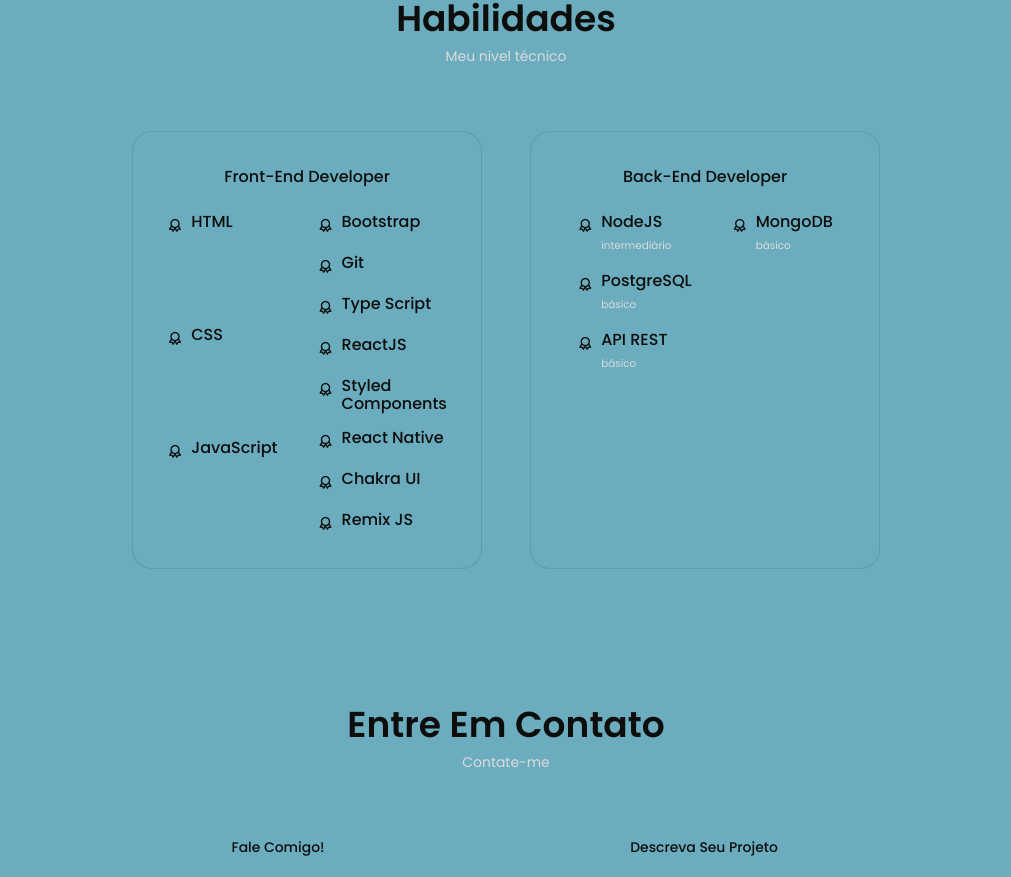
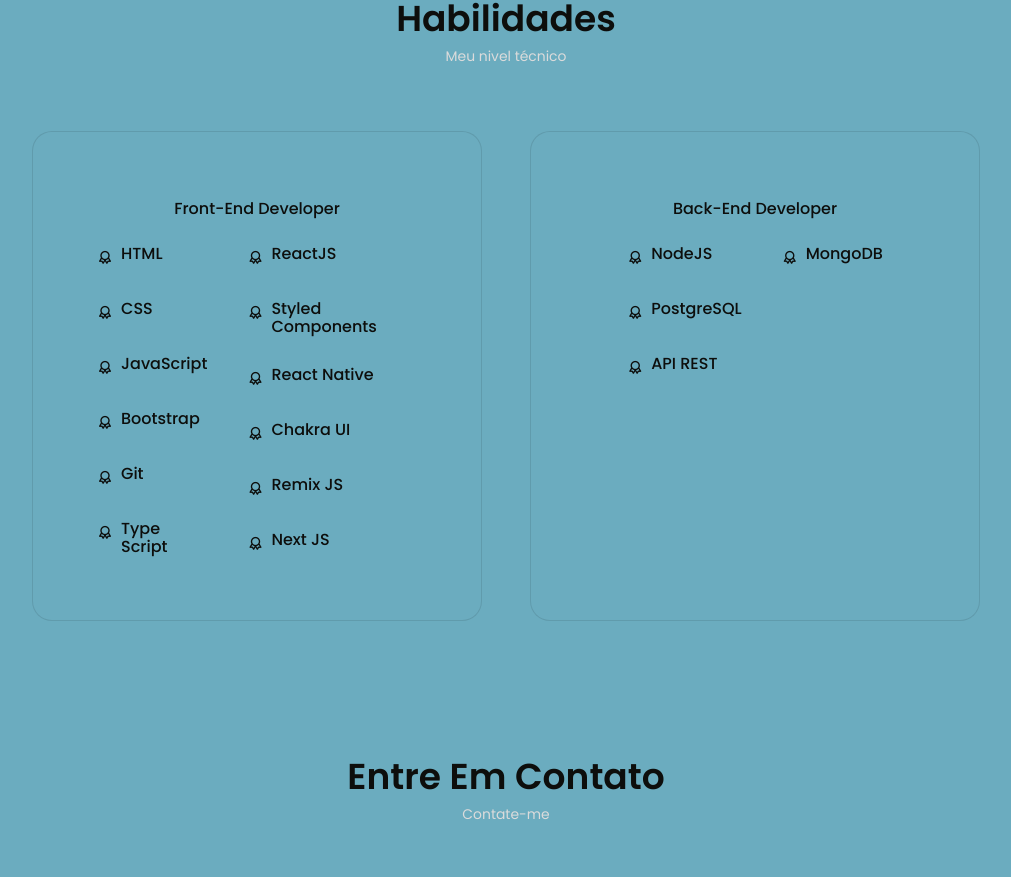
Before and after one commit to thayDeveloper/portfolio, a React (Vite) app: page / in a window 1280 px wide. Shown: the part 1570-2447 px from the top of the page, without its empty margins (134-1145 px from the left). Built offline with nearby package versions, Linux system fonts and the light colour scheme.

Commit message:
update styles skills page

```diff
--- a/src/components/skills/BackEnd.jsx
+++ b/src/components/skills/BackEnd.jsx
@@ -10,7 +10,6 @@
             <i class="uil uil-award"></i>
             <div>
               <h3 className="skills__name">NodeJS</h3>
-              <span className="skills__level">intermediário</span>
             </div>
           </div>
 
@@ -18,7 +17,6 @@
             <i class="uil uil-award"></i>
             <div>
               <h3 className="skills__name">PostgreSQL</h3>
-              <span className="skills__level">básico</span>
             </div>
           </div>
 
@@ -26,7 +24,6 @@
             <i class="uil uil-award"></i>
             <div>
               <h3 className="skills__name">API REST</h3>
-              <span className="skills__level">básico</span>
             </div>
           </div>
         </div>
@@ -36,7 +33,6 @@
             <i class="uil uil-award"></i>
             <div>
               <h3 className="skills__name">MongoDB</h3>
-              <span className="skills__level">básico</span>
             </div>
           </div>
         </div>
--- a/src/components/skills/FrontEnd.jsx
+++ b/src/components/skills/FrontEnd.jsx
@@ -26,30 +26,28 @@
               <h3 className="skills__name">JavaScript</h3>
             </div>
           </div>
-        </div>
 
-        <div className="skills__group">
           <div className="skills__data">
             <i class="uil uil-award"></i>
             <div>
               <h3 className="skills__name">Bootstrap</h3>
             </div>
           </div>
-
           <div className="skills__data">
             <i class="uil uil-award"></i>
             <div>
               <h3 className="skills__name">Git</h3>
             </div>
           </div>
-
           <div className="skills__data">
             <i class="uil uil-award"></i>
             <div>
               <h3 className="skills__name">Type Script</h3>
             </div>
           </div>
+        </div>
 
+        <div className="skills__group">
           <div className="skills__data">
             <i class="uil uil-award"></i>
             <div>
@@ -82,6 +80,12 @@
               <h3 className="skills__name">Remix JS</h3>
             </div>
           </div>
+          <div className="skills__data">
+            <i class="uil uil-award"></i>
+            <div>
+              <h3 className="skills__name">Next JS</h3>
+            </div>
+          </div>
         </div>
       </div>
     </div>
--- a/src/components/skills/skills.css
+++ b/src/components/skills/skills.css
@@ -1,5 +1,5 @@
 .skills__container {
-  grid-template-columns: repeat(2, 350px);
+  grid-template-columns: repeat(2, 450px);
   column-gap: 3rem;
   justify-content: center;
 }
@@ -7,7 +7,8 @@
 .skills__content {
   background-color: var(--container-color);
   border: 1px solid rgba(0, 0, 0, 0.1);
-  padding: 2rem 4rem;
+
+  padding: 4rem 4rem;
   border-radius: 1.25rem;
 }
 
@@ -28,6 +29,7 @@
   display: grid;
   align-items: flex-start;
   row-gap: 1rem;
+  gap: 30px;
 }
 
 .skills__data {
@@ -44,6 +46,7 @@
   font-size: var(--normal-font-size);
   font-weight: var(--font-medium);
   line-height: 18px;
+
 }
 
 .skills__level {
```
